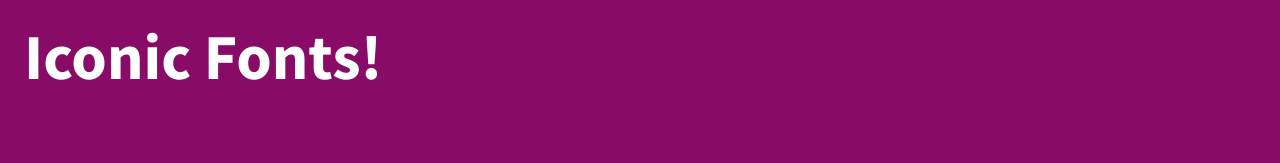
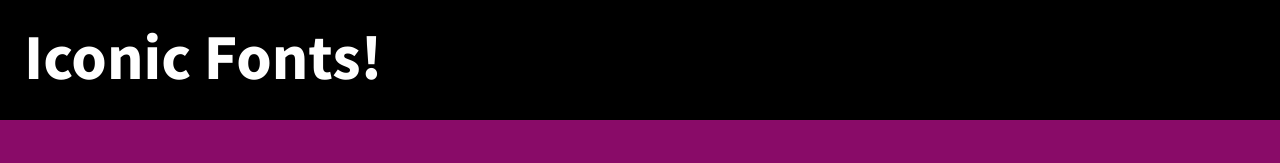
Before and after one commit to namasteChris/web-dev-1, a plain HTML site: page index.html in a window 1280 px wide. Shown: the top 163 px of the page. Drawn offline with Linux system fonts and the light colour scheme.

Commit message:
added header

```diff
--- a/css/index.css
+++ b/css/index.css
@@ -26,6 +26,12 @@ a:hover {
 
 body {
 	background-color: #890B68;
+}
+
+header {
+	background-color: black;
+	margin: -16px -8px 0;
+	padding: 8px;
 }
 
 h1 {
--- a/index.html
+++ b/index.html
@@ -12,7 +12,9 @@
 </head>
 <body>
 
-	<h1>Iconic Fonts!</h1>
+	<header>
+		<h1>Iconic Fonts!</h1>
+	</header>
 
 	<div class="button-group">
 		<a href="https://bitcoin.org"><i class="icon-coin"></i>Bitcoin</a>
```
